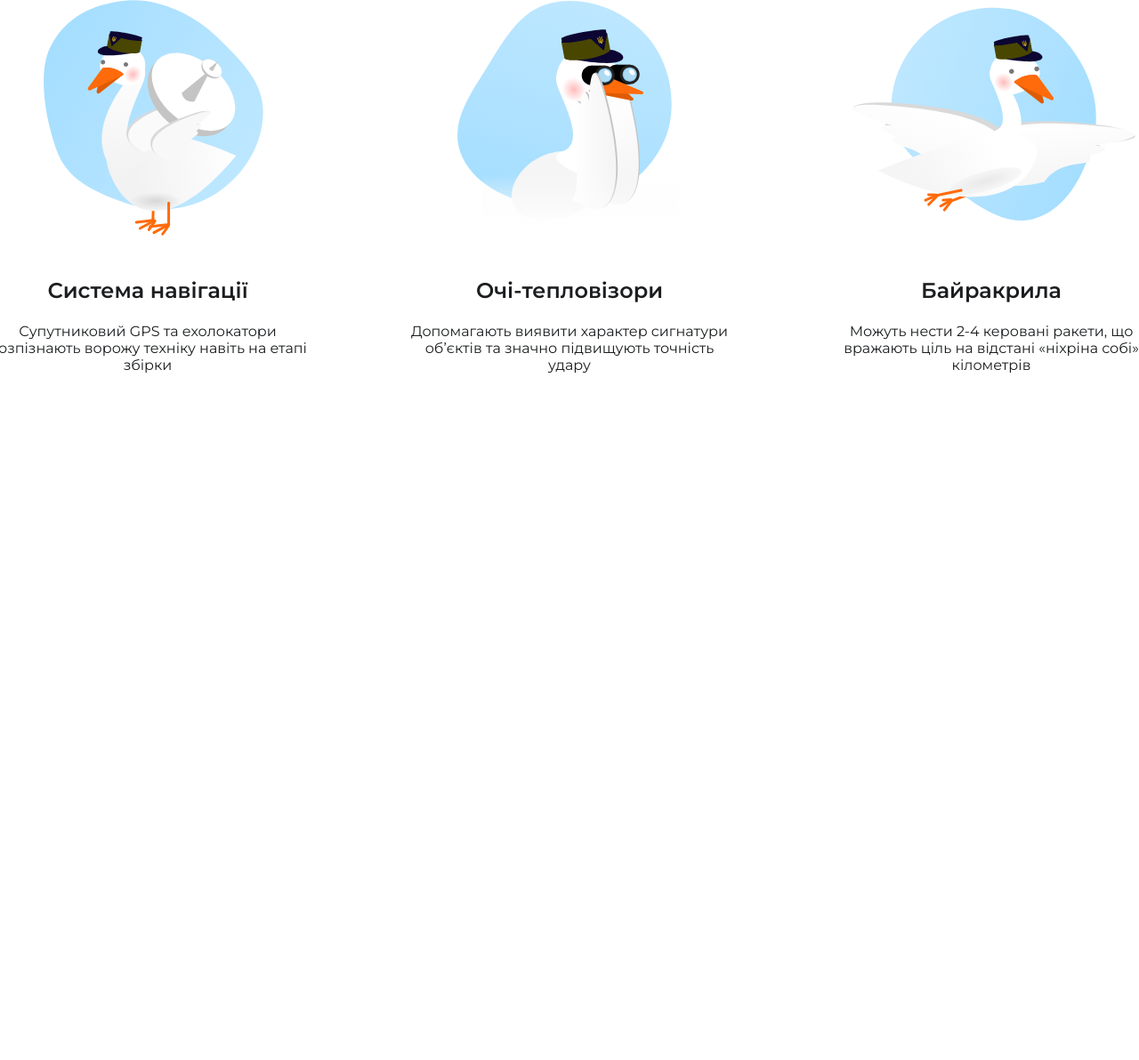
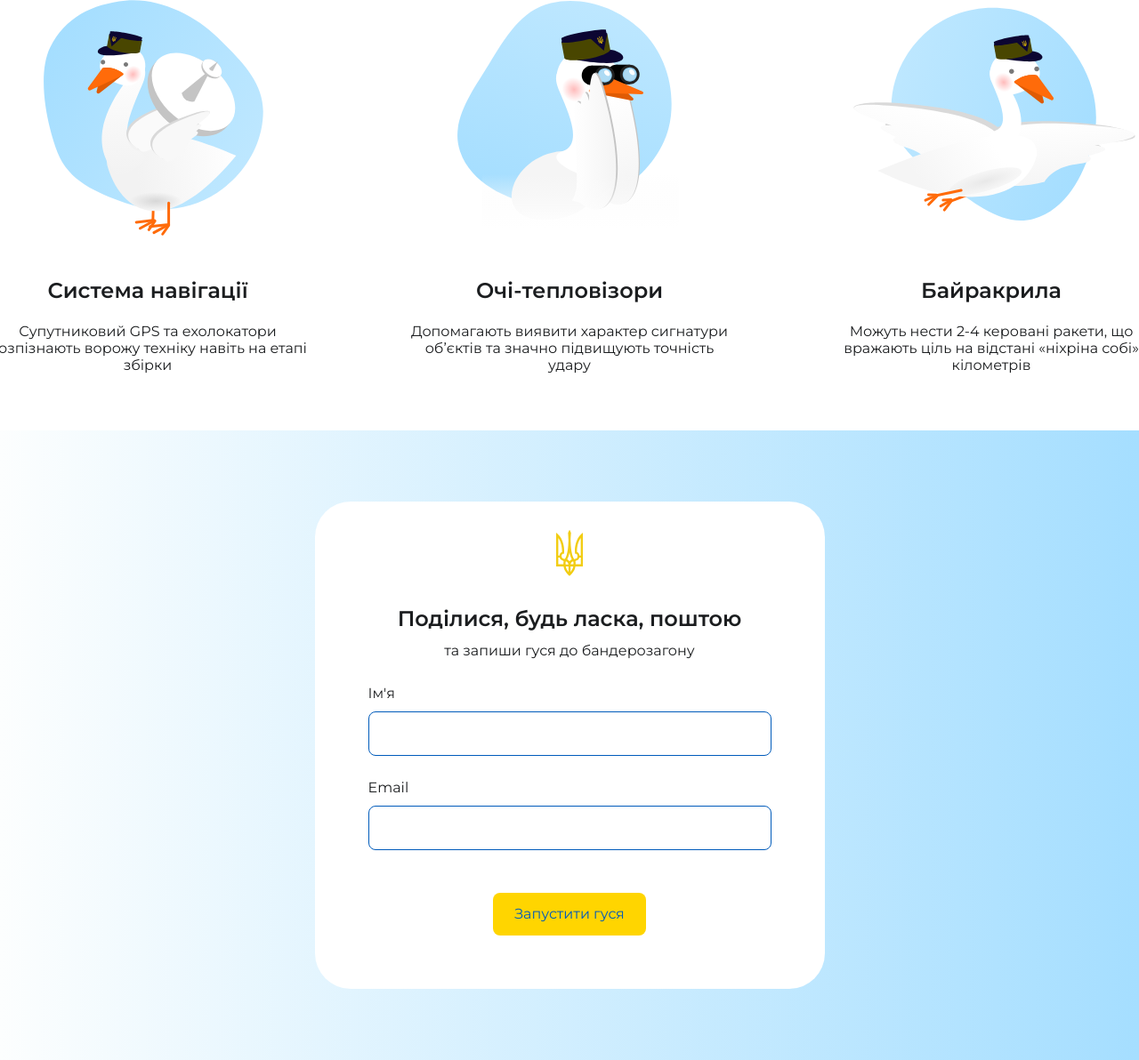
Before and after one commit to lvd71n/banderogusak, a plain HTML site: page index.html in a window 1280 px wide. Shown: the part 1127-2319 px from the top of the page at 89% size. Before the commit the page ends 1611 px from the top, so only its background shows below. Drawn offline with Linux system fonts and the light colour scheme.

Commit message:
add: form page&animation

```diff
--- a/css/style.css
+++ b/css/style.css
@@ -135,3 +135,105 @@ body {
   font-size: 24px;
   line-height: 100%;
 }
+
+.form-container-page {
+  box-sizing: border-box;
+  width: 100%;
+  padding: 80px 0;
+  background: linear-gradient(90deg, #fcfefe 0%, #a5deff 100%);
+}
+
+.form-container {
+  box-sizing: border-box;
+  text-align: center;
+  border-radius: 40px;
+  padding: 32px 60px 60px 60px;
+  margin: 0 auto;
+  max-width: 573px;
+  background-color: #fff;
+}
+
+.form-trezub {
+  margin-bottom: 32px;
+}
+
+.form-title {
+  margin-top: 0;
+  margin-bottom: 12px;
+  font-family: "Montserrat", sans-serif;
+  font-weight: 600;
+  font-size: 24px;
+  line-height: 100%;
+  color: #1b1d1f;
+}
+
+.form-description {
+  font-family: "Montserrat", sans-serif;
+  font-weight: 400;
+  font-size: 16px;
+  line-height: 150%;
+  color: #1b1d1f;
+  margin-top: 0;
+  margin-bottom: 24px;
+}
+
+.form-field {
+  display: flex;
+  flex-direction: column;
+  align-items: flex-start;
+}
+
+.form-field-label {
+  font-family: "Montserrat", sans-serif;
+  font-weight: 400;
+  font-size: 16px;
+  line-height: 150%;
+  color: #1b1d1f;
+  margin-bottom: 8px;
+}
+
+.form-field-name {
+  margin-bottom: 24px;
+}
+
+.form-input {
+  box-sizing: border-box;
+  border: 1px solid #005bbb;
+  border-radius: 8px;
+  font-family: "Montserrat", sans-serif;
+  font-weight: 400;
+  font-size: 16px;
+  line-height: 150%;
+  color: #1b1d1f;
+  padding: 12px 24px;
+  width: 100%;
+}
+
+.form-button {
+  font-family: "Montserrat", sans-serif;
+  font-weight: 400;
+  font-size: 16px;
+  line-height: 150%;
+  color: #005bbb;
+  cursor: pointer;
+  padding: 12px 24px;
+  background: #ffd500;
+  border-radius: 8px;
+  border: none;
+}
+
+.form-field-email {
+  margin-bottom: 48px;
+}
+
+.gus-anim {
+  position: fixed;
+  top: 0;
+  bottom: 0;
+  left: 0;
+  margin-bottom: auto;
+  margin-top: auto;
+  width: 100%;
+  z-index: 2;
+  pointer-events: none;
+}
--- a/index.html
+++ b/index.html
@@ -10,12 +10,13 @@
   <link
   href="https://fonts.googleapis.com/css2?family=Montserrat:ital,wght@0,100..900;1,100..900&display=swap" rel="stylesheet"
   >
+  <link rel="preload" href="./img/gus-anim.gif" as="image">
   <link rel="stylesheet" href="css/style.css">
 </head>
 <body>
   <section class="main-page">
     <div class="wrapper">
-      <img class="logo" src="css/img/logo black.svg" alt="logo">
+      <img class="logo" src="img/logo black.svg" alt="logo">
       <div class="main-page-text-container">
         <p class="main-page-hello-text">Доброго вечора, ми з України</p>
 
@@ -25,13 +26,15 @@
         Пишаюся своїми подвигами, бороню Батьківщину та підтримую
         позитивний дух народу. Слава Україні!
         </p>
-        <button class="main-page-button">Запустити гуся</button>
+        <button class="main-page-button" id="go-to-form-btn">
+          Запустити гуся
+        </button>
       </div>
-      <img src="css/img/gus.svg" alt="Banderogus">
+      <img src="img/gus.svg" alt="Banderogus">
     </div>
   </section>
   <section class="facts-page">
-    <img src="css/img/trezub.svg" alt="trezub">
+    <img src="img/trezub.svg" alt="trezub">
     <div class="facts-page-text-container">
       <h2 class="facts-page-title">Цікаві факти про бандерогусей</h2>
       <p class="facts-page-description">
@@ -43,7 +46,7 @@
     </div>
     <div class="facts-page-facts-container">
       <article class="fact-container">
-        <img src="css/img/gus1.svg" alt="gus-navigator">
+        <img src="img/gus1.svg" alt="gus-navigator">
         <div class="fact-text-container">
           <h3 class="fact-text-title">Система навігації</h3>
           <p class="fact-text">
@@ -53,7 +56,7 @@
         </div>
       </article>
       <article class="fact-container">
-        <img src="css/img/gus2.svg" alt="gus-scaner">
+        <img src="img/gus2.svg" alt="gus-scaner">
         <div class="fact-text-container">
           <h3 class="fact-text-title">Очі-тепловізори</h3>
           <p class="fact-text">
@@ -63,7 +66,7 @@
         </div>
       </article>
       <article class="fact-container">
-        <img src="css/img/gus3.svg" alt="gus-flyer">
+        <img src="img/gus3.svg" alt="gus-flyer">
         <div class="fact-text-container">
           <h3 class="fact-text-title">Байракрила</h3>
           <p class="fact-text">
@@ -74,5 +77,25 @@
       </article>
     </div>
   </section>
+  <section class="form-container-page">
+    <form action="#" class="form-container" id="form">
+      <img class="form-trezub" src="img/trezub.svg" alt="trezub">
+      <h3 class="form-title">Поділися, будь ласка, поштою</h3>
+      <p class="form-description">та запиши гуся до бандерозагону</p>
+
+      <div class="form-field form-field-name">
+        <label for="user-name" class="form-field-label">Ім'я</label>
+        <input type="text" id="user-name" class="form-input">
+      </div>
+      <div class="form-field form-field-email">
+        <label for="user-email" class="form-field-label">Email</label>
+        <input type="email" id="user-email" class="form-input">
+      </div>
+      <button type="submit" class="form-button" id="launch-btn">
+        Запустити гуся
+      </button>
+    </form>
+  </section>
+  <script src="js/form.js"></script>
 </body>
 </html>
--- /dev/null
+++ b/js/form.js
@@ -0,0 +1,62 @@
+const form = document.querySelector('#form');
+const launchBtn = document.querySelector('#launch-btn');
+const goToFormButton = document.querySelector('#go-to-form-btn');
+const userEmailField = document.querySelector('#user-email');
+const userNameField = document.querySelector('#user-name');
+
+
+
+goToFormButton.addEventListener('click', function (e) {
+    e.preventDefault();
+    form.scrollIntoView();
+});
+
+function clearFormFields() {
+    const fieldName = form.querySelector('input[type="text"]');
+    const fieldEmail = form.querySelector('input[type="email"]');
+
+    fieldName.value = '';
+    fieldEmail.value = '';
+}
+
+function addGooseElement() {
+    const targetContainer = document.querySelector('#form');
+    const gooseEl = document.createElement('img');
+    gooseEl.classList.add('gus-anim');
+
+    targetContainer.appendChild(gooseEl);
+}
+
+function showGooseAnim() {
+    const gooseEl = document.querySelector('.gus-anim');
+
+    gooseEl.setAttribute('src', './img/gus-anim.gif');
+
+
+    setTimeout(() => {
+        gooseEl.removeAttribute('src');
+    }, 4000)
+}
+
+addGooseElement();
+
+form.addEventListener('submit', e => {
+    e.preventDefault();
+    const formData = new FormData(form);
+
+    if (userEmailField?.value?.length > 30) {
+        return;
+    }
+
+    console.log('Імʼя користувача: ', userEmailField.value);
+    console.log('Email користувача: ', userNameField.value);
+
+    launchBtn.setAttribute('disabled', true);
+    launchBtn.style.opacity = '0.7';
+
+    showGooseAnim();
+
+    setTimeout(() => {
+        launchBtn.style.opacity = '1';
+    }, 4000)
+})
```
Also changed, not shown: img/gus-anim.gif (added), img/gus.svg (renamed from css/img/gus.svg), img/gus1.svg (renamed from css/img/gus1.svg), img/gus2.svg (renamed from css/img/gus2.svg), img/gus3.svg (renamed from css/img/gus3.svg), img/logo black.svg (renamed from css/img/logo black.svg), img/logo.svg (renamed from css/img/logo.svg), img/trezub.svg (renamed from css/img/trezub.svg), 3 other files.
